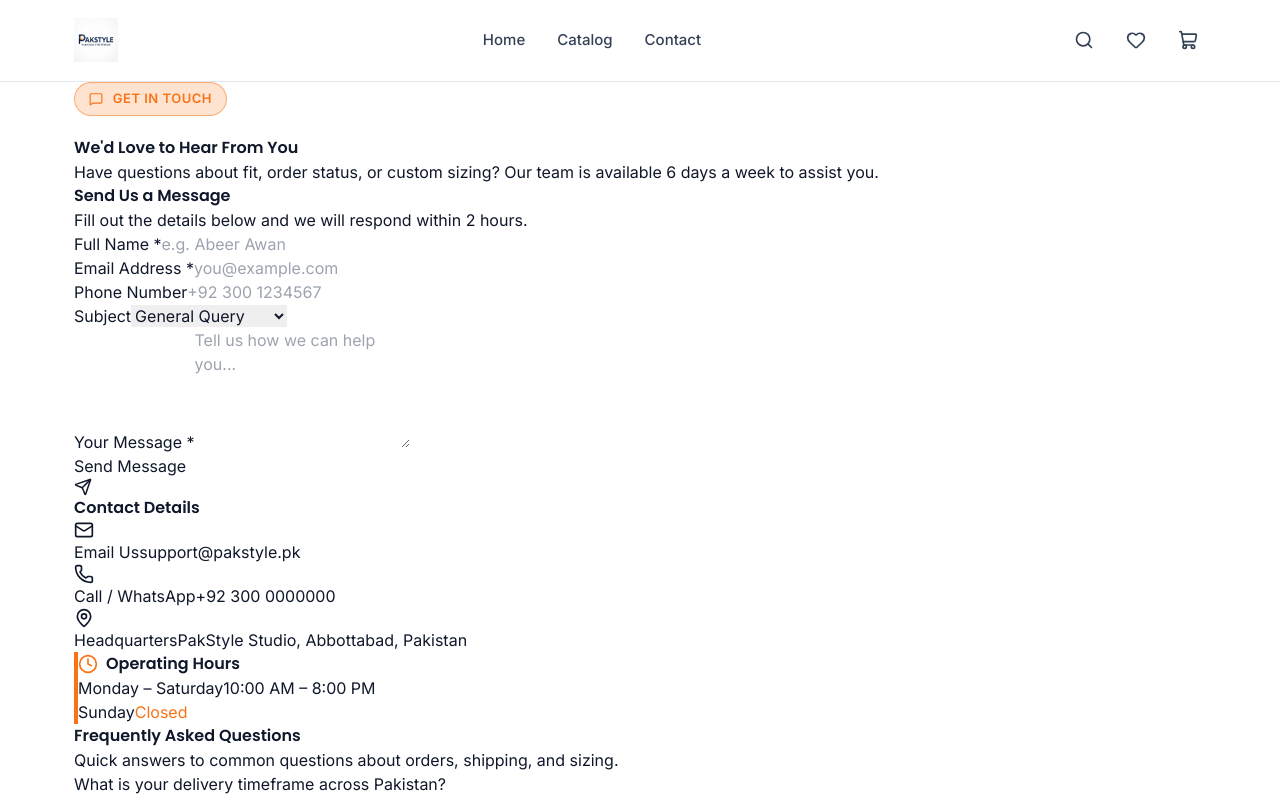
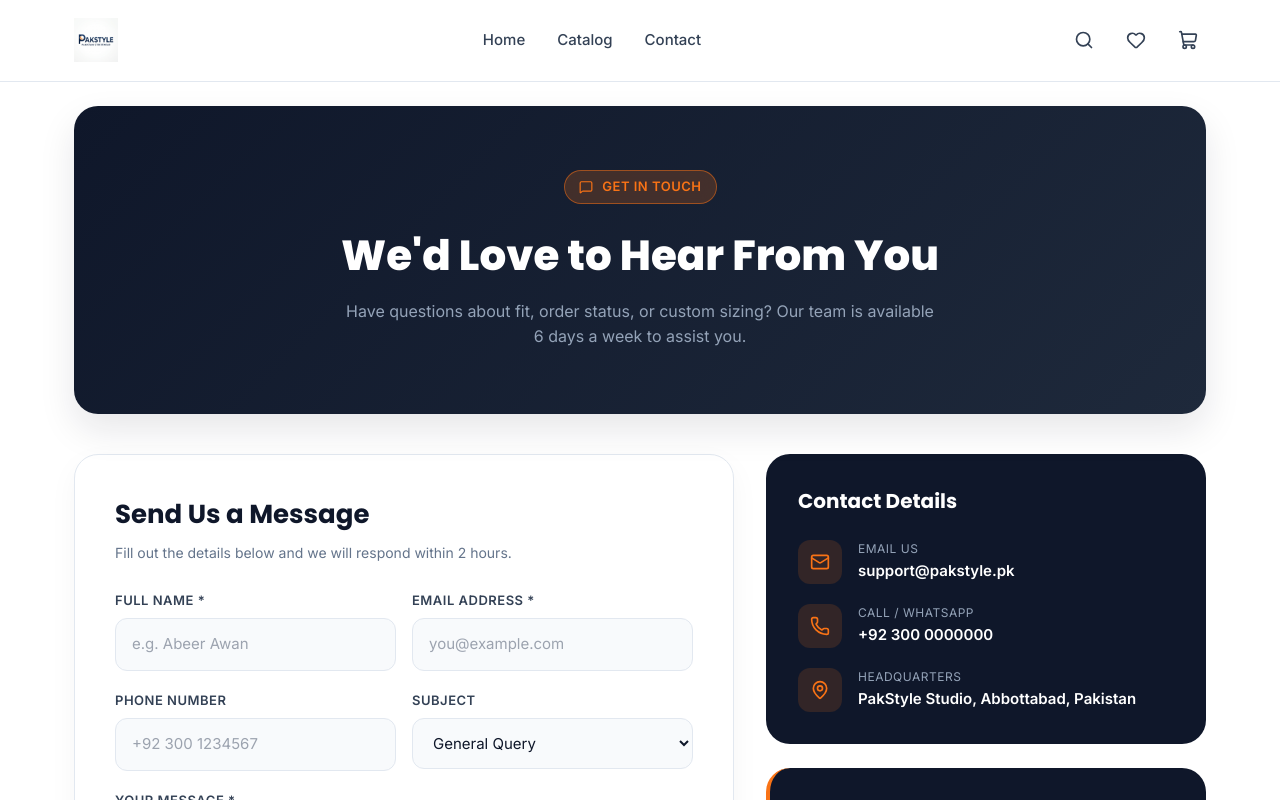
Before and after one commit to abeerdeveloper/pakstyle-shopify, a Next.js app in the folder headless-store/: page /contact in a window 1280 px wide. Shown: the top 800 px of the page. Built offline with nearby package versions, Linux system fonts and the light colour scheme.

Commit message:
feat: initialize global CSS with Tailwind configuration and custom design system styles

```diff
--- a/headless-store/app/globals.css
+++ b/headless-store/app/globals.css
@@ -307,6 +307,396 @@
   background: var(--color-accent-hover);
   transform: translateY(-2px);
   box-shadow: 0 14px 30px rgba(249, 115, 22, 0.45);
+}
+
+/* CATALOG PAGE SPECIFIC STYLES */
+.catalog-hero {
+  position: relative;
+  border-radius: 24px;
+  overflow: hidden;
+  min-height: 320px;
+  display: flex;
+  align-items: center;
+  justify-content: center;
+  text-align: center;
+  margin: 24px 0 36px;
+  box-shadow: 0 16px 36px rgba(15, 23, 42, 0.1);
+}
+
+.catalog-hero-bg {
+  position: absolute;
+  inset: 0;
+  width: 100%;
+  height: 100%;
+  object-fit: cover;
+}
+
+.catalog-hero-overlay {
+  position: absolute;
+  inset: 0;
+  background: linear-gradient(180deg, rgba(15, 23, 42, 0.75) 0%, rgba(15, 23, 42, 0.9) 100%);
+}
+
+.catalog-hero-content {
+  position: relative;
+  z-index: 10;
+  max-width: 680px;
+  padding: 48px 24px;
+  color: #FFFFFF;
+}
+
+.catalog-hero-title {
+  font-size: 44px;
+  font-weight: 800;
+  margin: 0 0 12px;
+  color: #FFFFFF;
+}
+
+.catalog-hero-subtitle {
+  font-size: 16px;
+  color: #E2E8F0;
+  margin: 0;
+  line-height: 1.6;
+}
+
+.catalog-controls {
+  display: flex;
+  justify-content: space-between;
+  align-items: center;
+  gap: 16px;
+  margin-bottom: 32px;
+  background: var(--color-bg-light);
+  padding: 12px 16px;
+  border-radius: 16px;
+  border: 1px solid var(--color-border);
+}
+
+.category-pills {
+  display: flex;
+  gap: 8px;
+  flex-wrap: wrap;
+}
+
+.category-pill {
+  background: #FFFFFF;
+  border: 1px solid var(--color-border);
+  color: #475569;
+  padding: 8px 18px;
+  border-radius: 20px;
+  font-size: 14px;
+  font-weight: 600;
+  cursor: pointer;
+  transition: all 150ms ease;
+}
+
+.category-pill:hover {
+  background: #F1F5F9;
+  color: var(--color-primary);
+}
+
+.category-pill-active {
+  background: var(--color-primary) !important;
+  color: #FFFFFF !important;
+  border-color: var(--color-primary) !important;
+}
+
+.catalog-sort-wrapper {
+  display: flex;
+  align-items: center;
+  gap: 8px;
+  background: #FFFFFF;
+  padding: 6px 14px;
+  border-radius: 12px;
+  border: 1px solid var(--color-border);
+}
+
+.catalog-sort-select {
+  border: none;
+  background: transparent;
+  font-size: 14px;
+  font-weight: 500;
+  color: #334155;
+  outline: none;
+  cursor: pointer;
+}
+
+/* CONTACT PAGE SPECIFIC STYLES */
+.contact-hero {
+  background: linear-gradient(135deg, #0F172A 0%, #1E293B 100%);
+  border-radius: 24px;
+  padding: 64px 32px;
+  text-align: center;
+  margin: 24px 0 40px;
+  color: #FFFFFF;
+  box-shadow: 0 16px 36px rgba(15, 23, 42, 0.1);
+  position: relative;
+  overflow: hidden;
+}
+
+.contact-hero-content {
+  max-width: 600px;
+  margin: 0 auto;
+  position: relative;
+  z-index: 2;
+}
+
+.contact-hero-title {
+  font-size: 42px;
+  font-weight: 800;
+  margin: 0 0 12px;
+}
+
+.contact-hero-subtitle {
+  font-size: 16px;
+  color: #94A3B8;
+  margin: 0;
+  line-height: 1.6;
+}
+
+.contact-grid-section {
+  display: grid;
+  grid-template-columns: 1.5fr 1fr;
+  gap: 32px;
+  margin-bottom: 64px;
+}
+
+.contact-form-card {
+  background: #FFFFFF;
+  border: 1px solid var(--color-border);
+  border-radius: 24px;
+  padding: 40px;
+  box-shadow: 0 10px 30px rgba(15, 23, 42, 0.04);
+}
+
+.contact-card-title {
+  font-size: 26px;
+  font-weight: 700;
+  color: var(--color-primary);
+  margin: 0 0 8px;
+}
+
+.contact-card-desc {
+  font-size: 14px;
+  color: #64748B;
+  margin: 0 0 28px;
+}
+
+.contact-success-alert {
+  background: #ECFDF5;
+  border: 1px solid #A7F3D0;
+  color: #065F46;
+  padding: 16px 20px;
+  border-radius: 14px;
+  margin-bottom: 24px;
+  display: flex;
+  gap: 12px;
+  align-items: center;
+}
+
+.contact-form {
+  display: flex;
+  flex-direction: column;
+  gap: 20px;
+}
+
+.form-row-2 {
+  display: grid;
+  grid-template-columns: 1fr 1fr;
+  gap: 16px;
+}
+
+.form-group {
+  display: flex;
+  flex-direction: column;
+  gap: 8px;
+}
+
+.form-label {
+  font-size: 13px;
+  font-weight: 600;
+  color: #334155;
+  text-transform: uppercase;
+  letter-spacing: 0.5px;
+}
+
+.form-input {
+  width: 100%;
+  padding: 14px 16px;
+  border-radius: 12px;
+  border: 1.5px solid var(--color-border);
+  font-size: 15px;
+  color: var(--color-primary);
+  outline: none;
+  transition: border-color 150ms ease;
+  background: var(--color-bg-light);
+}
+
+.form-input:focus {
+  border-color: var(--color-accent);
+  background: #FFFFFF;
+}
+
+.contact-submit-btn {
+  display: inline-flex;
+  align-items: center;
+  justify-content: center;
+  gap: 10px;
+  background: var(--color-accent);
+  color: #FFFFFF;
+  border: none;
+  border-radius: 12px;
+  padding: 16px;
+  font-size: 16px;
+  font-weight: 700;
+  cursor: pointer;
+  transition: background 150ms ease;
+  margin-top: 8px;
+}
+
+.contact-submit-btn:hover {
+  background: var(--color-accent-hover);
+}
+
+.contact-info-column {
+  display: flex;
+  flex-direction: column;
+  gap: 24px;
+}
+
+.contact-info-card {
+  background: var(--color-primary);
+  color: #FFFFFF;
+  border-radius: 24px;
+  padding: 32px;
+}
+
+.info-card-heading {
+  font-size: 20px;
+  font-weight: 700;
+  margin: 0 0 24px;
+  color: #FFFFFF;
+}
+
+.info-item {
+  display: flex;
+  align-items: center;
+  gap: 16px;
+  margin-bottom: 20px;
+}
+
+.info-item:last-child {
+  margin-bottom: 0;
+}
+
+.info-icon-badge {
+  width: 44px;
+  height: 44px;
+  border-radius: 12px;
+  background: rgba(249, 115, 22, 0.15);
+  color: var(--color-accent);
+  display: flex;
+  align-items: center;
+  justify-content: center;
+  flex-shrink: 0;
+}
+
+.info-item-label {
+  display: block;
+  font-size: 12px;
+  color: #94A3B8;
+  text-transform: uppercase;
+  letter-spacing: 0.5px;
+}
+
+.info-item-value {
+  font-size: 15px;
+  font-weight: 600;
+  color: #FFFFFF;
+}
+
+.hours-row {
+  display: flex;
+  justify-content: space-between;
+  padding: 10px 0;
+  border-bottom: 1px solid #1E293B;
+  font-size: 14px;
+  color: #CBD5E1;
+}
+
+.hours-row:last-child {
+  border-bottom: none;
+}
+
+/* FAQ Section */
+.faq-section {
+  background: var(--color-bg-light);
+  border-radius: 24px;
+  padding: 48px 36px;
+  border: 1px solid var(--color-border);
+}
+
+.faq-title {
+  font-size: 32px;
+  font-weight: 700;
+  color: var(--color-primary);
+  margin: 0 0 8px;
+  text-align: center;
+}
+
+.faq-subtitle {
+  text-align: center;
+  color: #64748B;
+  font-size: 15px;
+  margin: 0 0 36px;
+}
+
+.faq-list {
+  max-width: 800px;
+  margin: 0 auto;
+  display: flex;
+  flex-direction: column;
+  gap: 16px;
+}
+
+.faq-item {
+  background: #FFFFFF;
+  border: 1px solid var(--color-border);
+  border-radius: 16px;
+  padding: 20px 24px;
+  cursor: pointer;
+  transition: all 150ms ease;
+}
+
+.faq-item:hover {
+  border-color: #CBD5E1;
+}
+
+.faq-question {
+  display: flex;
+  justify-content: space-between;
+  align-items: center;
+  font-weight: 600;
+  font-size: 16px;
+  color: var(--color-primary);
+}
+
+.faq-chevron {
+  color: #64748B;
+  transition: transform 200ms ease;
+}
+
+.faq-item-open .faq-chevron {
+  transform: rotate(180deg);
+  color: var(--color-accent);
+}
+
+.faq-answer {
+  margin-top: 14px;
+  padding-top: 14px;
+  border-top: 1px solid var(--color-border);
+  color: #475569;
+  font-size: 14px;
+  line-height: 1.6;
 }
 
 /* Section Header */
@@ -732,6 +1122,10 @@
   .brand-story-img {
     height: 300px;
   }
+
+  .contact-grid-section {
+    grid-template-columns: 1fr;
+  }
 }
 
 @media (max-width: 768px) {
@@ -758,6 +1152,23 @@
 
   .hero-subtitle {
     font-size: 15px;
+  }
+
+  .catalog-hero-title {
+    font-size: 32px;
+  }
+
+  .catalog-controls {
+    flex-direction: column;
+    align-items: stretch;
+  }
+
+  .form-row-2 {
+    grid-template-columns: 1fr;
+  }
+
+  .contact-form-card {
+    padding: 24px;
   }
 
   .product-grid {
```
